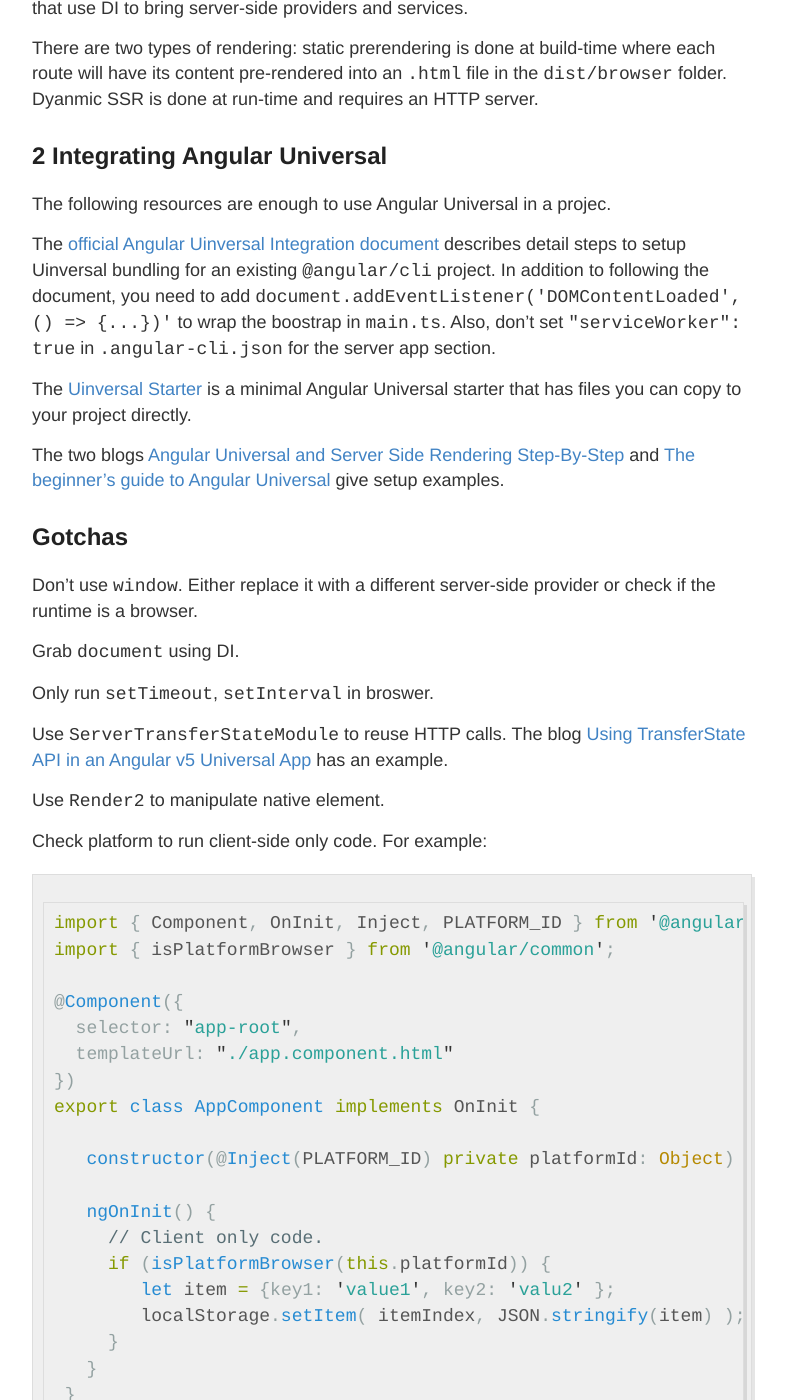
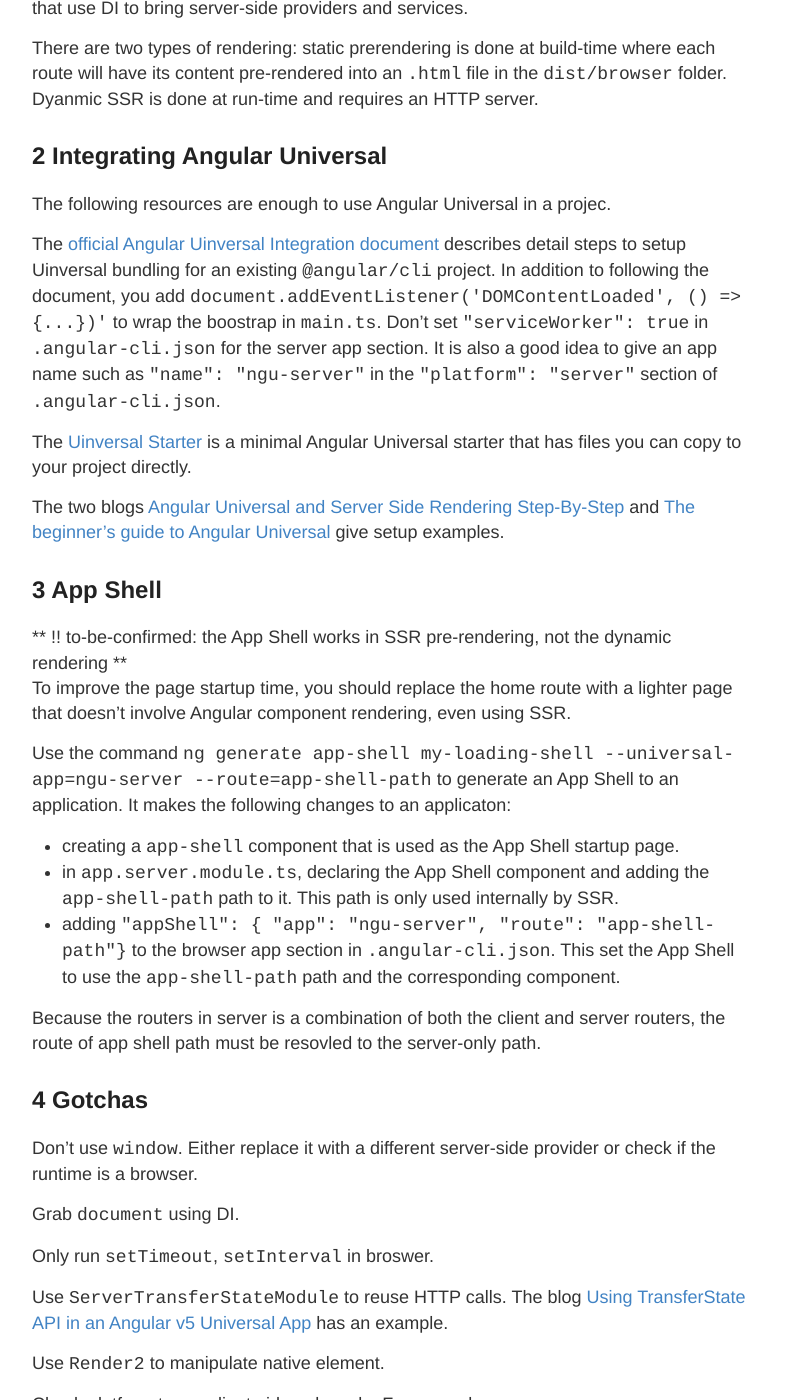
Before and after one commit to YingLiu4203/old-dev-blog, a Jekyll site: the page built from _posts/2017-12-14-angular-universal.md, in a window 1280 px wide and 1400 px high, scrolled down 519 px. Shown: the whole window, without its empty margins (248-1034 px from the left). Built offline with Jekyll 4.4.1, drawn with Linux system fonts in a browser that asks for light colours; comment, search, counter and statistics services are not loaded.

Commit message:
add app shell

```diff
--- a/_posts/2017-12-14-angular-universal.md
+++ b/_posts/2017-12-14-angular-universal.md
@@ -20,13 +20,26 @@ There are two types of rendering: static prerendering is done at build-time wher
 
 The following resources are enough to use Angular Universal in a projec.
 
-The [official Angular Uinversal Integration document](https://github.com/angular/angular-cli/wiki/stories-universal-rendering) describes detail steps to setup Uinversal bundling for an existing `@angular/cli` project. In addition to following the document, you need to add `document.addEventListener('DOMContentLoaded', () => {...})'` to wrap the boostrap in `main.ts`. Also, don't set `"serviceWorker": true` in `.angular-cli.json` for the server app section.
+The [official Angular Uinversal Integration document](https://github.com/angular/angular-cli/wiki/stories-universal-rendering) describes detail steps to setup Uinversal bundling for an existing `@angular/cli` project. In addition to following the document, you add `document.addEventListener('DOMContentLoaded', () => {...})'` to wrap the boostrap in `main.ts`. Don't set `"serviceWorker": true` in `.angular-cli.json` for the server app section. It is also a good idea to give an app name such as `"name": "ngu-server"` in the `"platform": "server"` section of `.angular-cli.json`.
 
 The [Uinversal Starter](https://github.com/angular/universal-starter) is a minimal Angular Universal starter that has files you can copy to your project directly.
 
 The two blogs [Angular Universal and Server Side Rendering Step-By-Step](https://malcoded.com/posts/angular-fundamentals-universal-server-side-rendering) and [The beginner's guide to Angular Universal](https://davidea.st/articles/the-beginners-guide-to-angular-universal) give setup examples.
 
-## Gotchas
+## 3 App Shell
+
+** !! to-be-confirmed: the App Shell works in SSR pre-rendering, not the dynamic rendering **
+To improve the page startup time, you should replace the home route with a lighter page that doesn't involve Angular component rendering, even using SSR.
+
+Use the command `ng generate app-shell my-loading-shell --universal-app=ngu-server --route=app-shell-path` to generate an App Shell to an application. It makes the following changes to an applicaton:
+
+* creating a `app-shell` component that is used as the App Shell startup page.
+* in `app.server.module.ts`, declaring the App Shell component and adding the `app-shell-path` path to it. This path is only used internally by SSR.
+* adding `"appShell": { "app": "ngu-server", "route": "app-shell-path"}` to the browser app section in `.angular-cli.json`. This set the App Shell to use the `app-shell-path` path and the corresponding component.
+
+Because the routers in server is a combination of both the client and server routers, the route of app shell path must be resovled to the server-only path.
+
+## 4 Gotchas
 
 Don't use `window`. Either replace it with a different server-side provider or check if the runtime is a browser.
 
```
